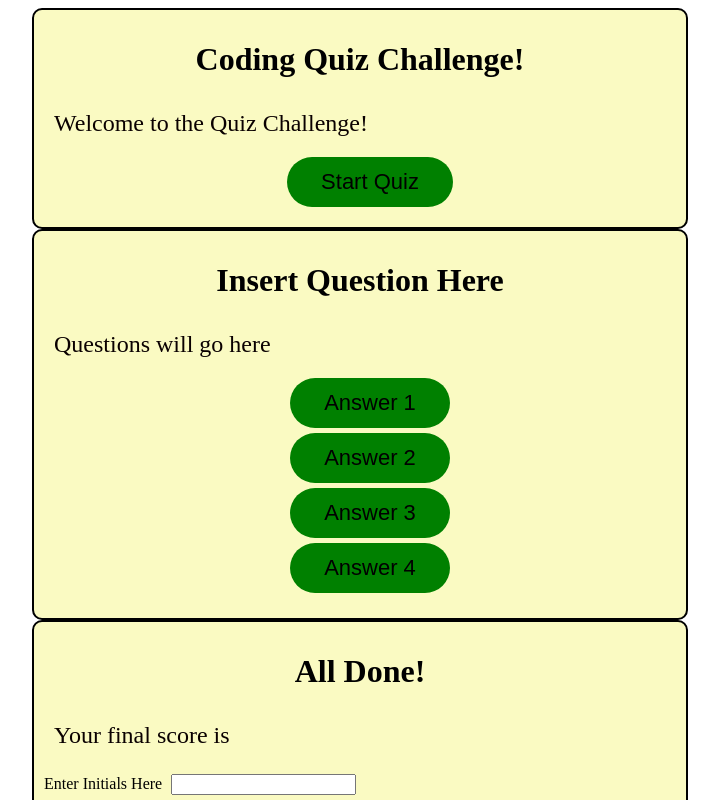
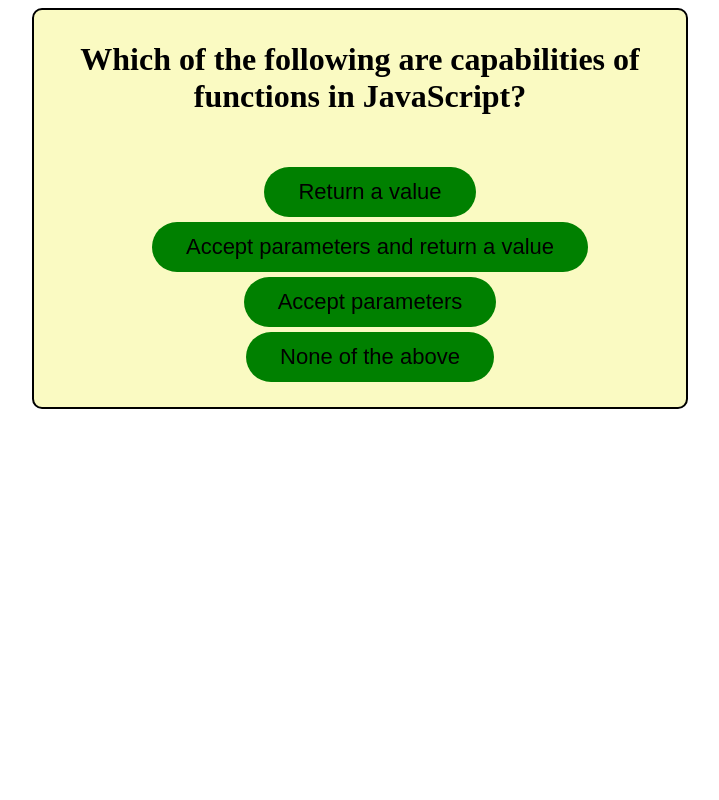
Before and after one commit to drewml08/Coding-Quiz-, a plain HTML site: page index.html in a window 1280 px wide. Both pictures are taken after a click on the button "Start Quiz". Shown: the top 800 px of the page, without its empty margins (280-999 px from the left). Drawn offline with Linux system fonts and the light colour scheme.

Commit message:
Added questions array, functions for displaying and answering questions, showing and hiding cards, starting quiz

```diff
--- a/Assets/js/script.js
+++ b/Assets/js/script.js
@@ -0,0 +1,76 @@
+var questions = [
+    { title: "Which of the following are capabilities of functions in JavaScript?", a: "Return a value", b: "Accept parameters and return a value", c: "Accept parameters", d: "None of the above", correct: "b", score: 5 },
+
+    { title: "______ tag is an extension to HTML that can enclose any number of JavaScript statements.", a: "&lt;SCRIPT&gt;", b: "&lt;BODY&gt;", c: "&lt;HEAD&gt;", d: "&lt;TITLE&gt;", correct: "a", score: 5},
+
+    { title: "If para1 is the DOM object for a paragraph, what is the correct syntax to change the text within the paragraph?", a: "\"New Text\"", b: "para1.value=\"New Text\"", c: "para1.firstChild.nodeValue= \"New Text\"", d: "para1.nodeValue=\"New Text\"", correct: "b", score: 5},
+
+    { title: "Which of the following is not considered a JavaScript operator?", a: "new", b: "this", c: "delete", d: "typeof", correct: "b", score: 5},
+
+    { title: "The _______ method of an Array object adds and/or removes elements from an array.", a: "Reverse", b: "Shift", c: "Slice", d: "Splice", correct: "d", score: 5},
+];
+
+var current = 0;
+
+function displayQuestion (index) {
+    var question = document.querySelector("#prompt");
+    question.innerHTML = questions[index].title;
+
+    var a = document.querySelector("#a");
+    a.innerHTML = questions[index].a;
+
+    var b = document.querySelector("#b");
+    b.innerHTML = questions[index].b;
+
+    var c = document.querySelector("#c");
+    c.innerHTML = questions[index].c;
+
+    var d = document.querySelector("#d");
+    d.innerHTML = questions[index].d;
+
+    var response = document.querySelector("#response");
+    response.innerHTML ="";
+
+    current = index;
+}
+
+function answerQuestion (answer) {
+    var response = document.querySelector("#response");
+    if (answer === questions[current].correct){
+        response.innerHTML = "Correct!";
+    } else {
+        response.innerHTML = "Wrong Answer!";
+    }
+    var timerInterval = setInterval(function() {
+        clearInterval(timerInterval);
+        displayQuestion (current + 1);
+
+      }, 2500);
+}
+
+function showcard(id) {
+    var card = document.querySelector(id);
+    card.style.display = "block";
+}
+
+function hidecard(id) {
+    var card = document.querySelector(id);
+    card.style.display = "none";
+}
+
+function initializeQuiz() {
+    showcard("#start");
+    hidecard("#question");
+    hidecard("#gameover");
+    hidecard("#highscores");
+}
+
+function startQuiz() {
+    hidecard("#start");
+    showcard("#question");
+    hidecard("#gameover");
+    hidecard("#highscores");
+    displayQuestion(0);
+}
+
+initializeQuiz();
--- a/index.html
+++ b/index.html
@@ -9,28 +9,28 @@
 </head>
 
 <body>
-  <div class="card">
+  <div class="card" id="start">
     <h1 style="text-align:center;">Coding Quiz Challenge!</h1>
     <content>
         Welcome to the Quiz Challenge!
     </content>
     <content>
-    <button>Start Quiz</button>
+    <button onclick="startQuiz();">Start Quiz</button>
     </content>
   </div>
-  <div class="card">
-    <h1 style="text-align:center;">Insert Question Here</h1>
-    <content>
+  <div class="card" id="question">
+    <h1 style="text-align:center;" id="prompt">Insert Question Here</h1>
+    <content id="response">
         Questions will go here
     </content>
     <content>
-    <button class="quiz">Answer 1</button>
-    <button class="quiz">Answer 2</button>
-    <button class="quiz">Answer 3</button>
-    <button class="quiz">Answer 4</button>
+    <button class="quiz" id="a" onclick="answerQuestion('a');">Answer 1</button>
+    <button class="quiz" id="b" onclick="answerQuestion('b');">Answer 2</button>
+    <button class="quiz" id="c" onclick="answerQuestion('c');">Answer 3</button>
+    <button class="quiz" id="d" onclick="answerQuestion('d');">Answer 4</button>
     </content>
   </div>
-  <div class="card">
+  <div class="card" id="gameover">
     <h1 style="text-align:center;">All Done!</h1>
     <content>
        Your final score is
@@ -40,7 +40,7 @@
     <button>Submit</button>
     </content>
   </div>
-  <div class="card">
+  <div class="card" id="highscores">
     <h1 style="text-align:center;">High Scores!</h1>
     <content>
         Leaderboard Goes Here
```
